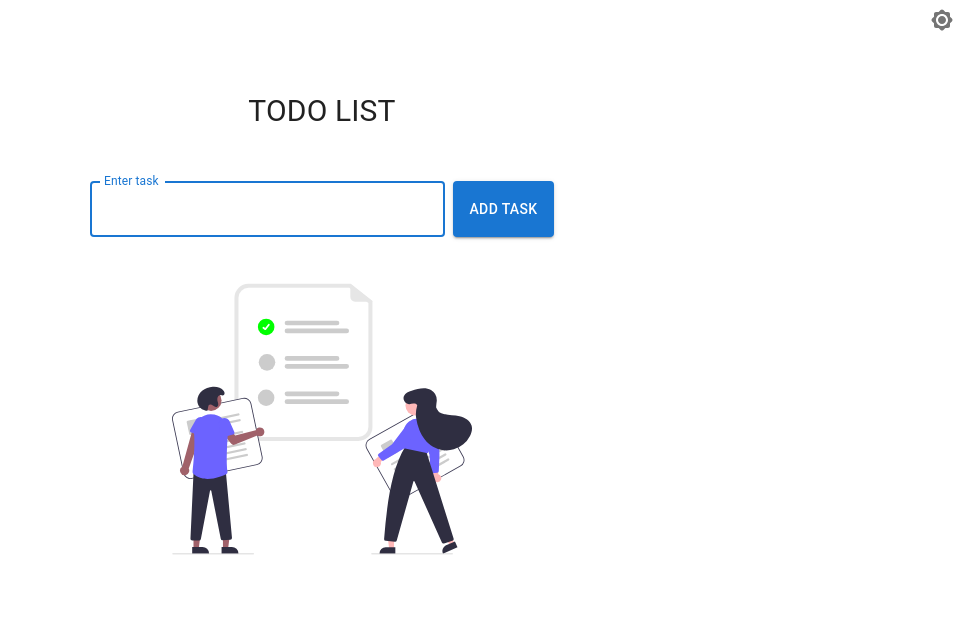
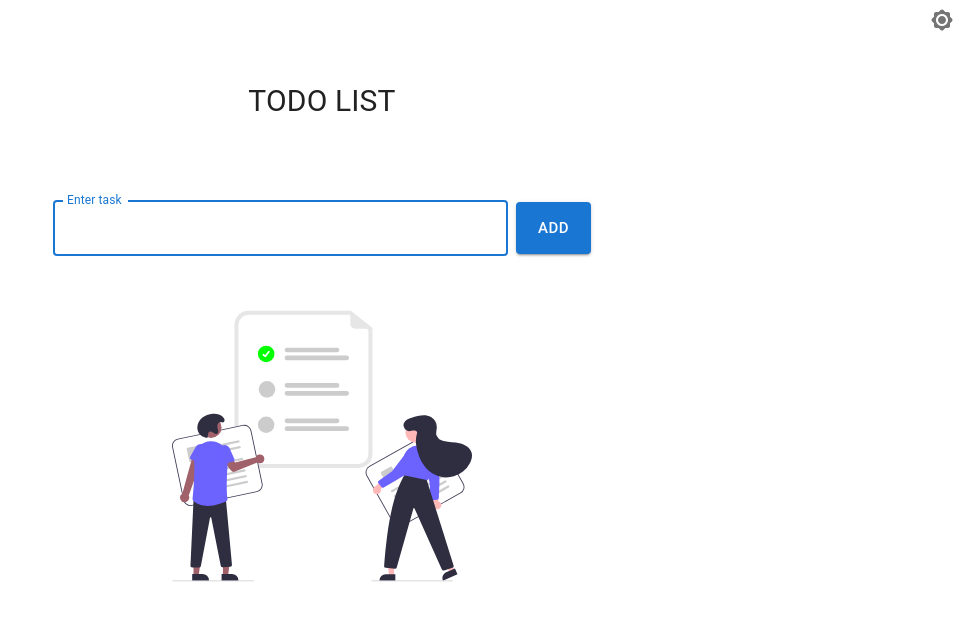
Before and after one commit to viktall/todoApplicationP1, a React (Vite) app: page / in a window 1280 px wide. Shown: the top 620 px of the page, without its empty margins (318-1280 px from the left). Built offline with nearby package versions, Linux system fonts and the light colour scheme.

Commit message:
modifies style

```diff
--- a/index.html
+++ b/index.html
@@ -1,6 +1,7 @@
 <!DOCTYPE html>
 <html lang="en">
   <head>
+    <link rel="icon" type="image/svg+xml" href="#" />
     <meta charset="UTF-8" />
     <meta name="viewport" content="width=device-width, initial-scale=1.0" />
     <title>Todo App</title>
--- a/src/App.jsx
+++ b/src/App.jsx
@@ -1,5 +1,5 @@
 import React, {useState} from 'react'
-import { Button, Box, TextField, Checkbox, List, ListItem, ListItemText, ListItemButton, IconButton} from '@mui/material';
+import { Button, Box, TextField, Checkbox, IconButton, Divider} from '@mui/material';
 import { v4 as uuidv4 } from 'uuid';
 import { ThemeProvider, createTheme} from '@mui/material/styles';
 import CssBaseline from '@mui/material/CssBaseline';
@@ -11,6 +11,7 @@ import FormDialog from './Edit_Dialog';
 import DeleteAllDialog from './DeleteAllDialog';
 import { ToastContainer, toast } from 'react-toastify';
 import 'react-toastify/dist/ReactToastify.css';
+import { Container } from '@mui/system';
 
 
 
@@ -135,76 +136,86 @@ const HandleClose = () => {
 
 
   return (
-  <ThemeProvider theme={theme}>
+  <ThemeProvider theme={theme} >
     <CssBaseline />
           <Box sx={{display:'flex', justifyContent:'flex-end'}}>
                 <IconButton onClick={()=> setDarkTheme(!darkTheme)}> {darkTheme? <Brightness3RoundedIcon/> : <BrightnessHighRoundedIcon/>} </IconButton>
           </Box>
+    <Container maxWidth='md'>
+    <Box sx={{height: '100%'}}>
 
-    <Box sx={{ '& button': { ml:1 }, mx:'auto', maxWidth:600}}>
-    <ToastContainer />
-    <Box display='flex' justifyContent='center' sx={{my:6, fontSize:30}}>TODO LIST</Box>
+
+          <Box  sx={{fontSize:30, display:'flex', justifyContent:'center', alignItems:'center', height:120}}>TODO LIST</Box>
 
                 <Box
                     component='form'
                     onSubmit={HandleSubmit}
-              sx={{mb:4, display:'flex', justifyContent:'center'}}
                     noValidate
                     autoComplete="off"
                     >
-
+                      <Box sx={{display:'flex', justifyContent:'center', alignItems:'center', my:5}}>
                       <TextField
                             label="Enter task"
                             variant="outlined"
                             value={task}
                             onChange={e=>setTask(e.target.value)}
-                      inputProps={{ maxLength:40}}
-                      sx={{width:355}}
+                            inputProps={{ maxLength:80}}
+                            sx={{width:455, mr:1}}
                             autoFocus
                         />
 
                       <Button
                             type='submit'
-                      variant='contained'> Add Task </Button>
+                            sx={{height:'3.4375em'}}
+                            size='large'
+                            variant='contained'> Add </Button>
+
                       </Box>
+{todoArr.map((todo)=>(
+
+                <Container key={todo.id} maxWidth='md'>
+                <Box sx={{display:'flex', alignItems:'center', p:5}}>
 
 
-        {todoArr.map((todo)=>(
-
-
-                <List key={todo.id}>
-                  <ListItem divider>
-
-                    <ListItemButton sx={{color:todo.completed? '#00C5CD':''}} onClick={()=>ON_COMPLETE(todo)} >
-                      <Checkbox edge="start" checked={todo.completed}/>
-                      <ListItemText sx={{bgcolor:'#00f'}} primary={todo.label} />
-                    </ListItemButton>
-
+                    <Box sx={{color:todo.completed? '#00C5CD':'', display:'flex', alignItems:'center', flexGrow:1, cursor:'pointer'}} onClick={()=>ON_COMPLETE(todo)} >
+                      <Checkbox checked={todo.completed}/>
+                      <Box sx={{ wordBreak: "break-word"}}>{todo.label}</Box>
+                    </Box>
+                    <Box sx={{ mx: 2 }}>
                     <Button
                           onClick={()=>HandleAlertOpen(todo)}
                           variant='outlined'>
                                               Delete
                     </Button>
+                    </Box>
+                    <Box>
                     <Button variant='outlined'
                             onClick={()=>HandleOnEditClick(todo)}
                             disabled={todo.completed}>
                                                       {todo.completed? 'Done':'Edit'}
                     </Button>
-                  </ListItem>
+                    </Box>
 
 
-                </List>
-
-
-
+                </Box>
+                    <Box>
+                        <Divider/>
+                    </Box>
+                </Container>
       ))}
 
-                {todoArr.length? <Box display='flex' justifyContent='center' sx={{my:5}} >
+                      {todoArr.length? <Box sx={{my:2, display:'flex', justifyContent:'center' }} >
                                             <Button variant='contained' onClick={HandleDelAllDiaOpen}> Delete All </Button>
                                       </Box> : <Box display='flex' justifyContent='center'><BgImg/></Box>
 
 
                       }
+                </Box>
+
+
+
+
+
 
 
                         {isDialogOpen && <FormDialog
@@ -229,10 +240,11 @@ const HandleClose = () => {
                                             setIsDeleteAll={setIsDeleteAll}
                                             toast={toast}
                                             HandleDelAllDiaClose={HandleDelAllDiaClose}>{'Are you sure you want to delete all task?'}</DeleteAllDialog>}
+                            <ToastContainer />
 
 
     </Box>
-
+    </Container>
     </ThemeProvider>
   );
 }
--- a/src/Confirm_Deletion.jsx
+++ b/src/Confirm_Deletion.jsx
@@ -5,6 +5,7 @@ import DialogActions from '@mui/material/DialogActions';
 import DialogContent from '@mui/material/DialogContent';
 import DialogContentText from '@mui/material/DialogContentText';
 import DialogTitle from '@mui/material/DialogTitle';
+import { Container } from '@mui/material';
 
 export default function AlertDialog({children, editTodo, setIsAlertOpen, isAlertOpen, HandleAlertClose, todoArr, setTodoArr, toast}) {
 
@@ -27,7 +28,7 @@ export default function AlertDialog({children, editTodo, setIsAlertOpen, isAlert
 
 
   return (
-    <div>
+    <Container>
 
       <Dialog
         open={isAlertOpen}
@@ -35,8 +36,8 @@ export default function AlertDialog({children, editTodo, setIsAlertOpen, isAlert
         <DialogTitle>
           {"Are you sure you want to delete this task?"}
         </DialogTitle>
-        <DialogContent sx={{width:400}} >
-          <DialogContentText>
+        <DialogContent sx={{width:480}}>
+          <DialogContentText sx={{ wordBreak: "break-word"}}>
             {children}
           </DialogContentText>
         </DialogContent>
@@ -47,6 +48,6 @@ export default function AlertDialog({children, editTodo, setIsAlertOpen, isAlert
           </Button>
         </DialogActions>
       </Dialog>
-    </div>
+      </Container>
   );
 }
--- a/src/Edit_Dialog.jsx
+++ b/src/Edit_Dialog.jsx
@@ -20,7 +20,7 @@ console.log(editTodo)
               autoComplete="off"
               >
           <TextField
-            inputProps={{maxLength:40}}
+            inputProps={{maxLength:80}}
             margin="dense"
             fullWidth
             variant="outlined"
```
Lines whose indentation alone changed are shown as unchanged.
